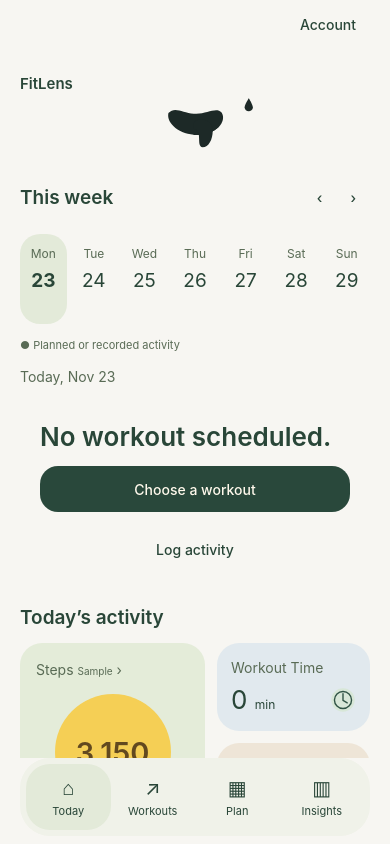
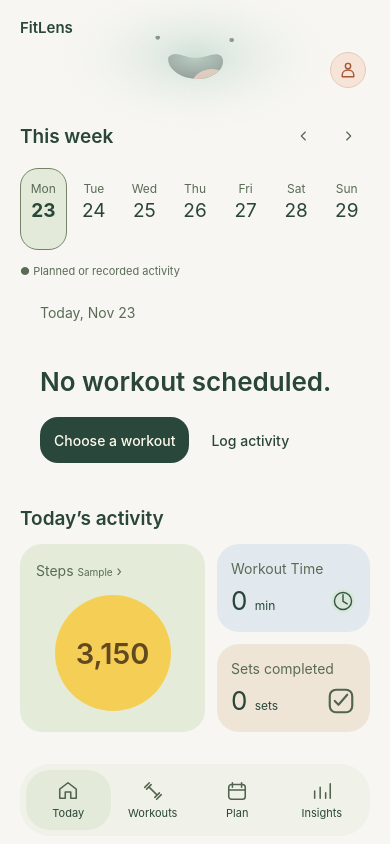
Before and after one commit to NewFace819/FitLens, a React Native app in the folder mobile/: screen / in a window 390 px wide. Built offline with nearby package versions, Linux system fonts and the light colour scheme.

Commit message:
fix: render prototype SVG styles and align native home layout

```diff
--- a/mobile/App.tsx
+++ b/mobile/App.tsx
@@ -10,6 +10,7 @@ import {
   Pressable,
 } from 'react-native';
 import { SafeAreaProvider, SafeAreaView } from 'react-native-safe-area-context';
+import { Icon } from './src/Icon';
 import { HomeScreen } from './src/HomeScreen';
 import { StepsScreen } from './src/StepsScreen';
 import { CameraScreen } from './src/CameraScreen';
@@ -77,20 +78,48 @@ function Content() {
   return (
     <SafeAreaView style={{ flex: 1, backgroundColor: colors.paper }}>
       <StatusBar barStyle="dark-content" />
-      <View style={[s.row, { paddingHorizontal: 20, minHeight: 48 }]}>
-        {stack.length > 1 ? (
+      {route !== 'home' && (
+        <View style={[s.row, { paddingHorizontal: 20, minHeight: 48 }]}>
           <Button quiet label="‹ Back" onPress={back} />
-        ) : (
-          <View />
-        )}
-        <Button quiet label="Account" onPress={() => go('profile')} />
-      </View>
+        </View>
+      )}
+      <Pressable
+        accessibilityRole="button"
+        accessibilityLabel="Open Account"
+        onPress={() => go('profile')}
+        style={{
+          position: 'absolute',
+          top: 48,
+          right: 20,
+          zIndex: 3,
+          width: 44,
+          height: 44,
+          alignItems: 'center',
+          justifyContent: 'center',
+        }}
+      >
+        <View
+          style={{
+            width: 36,
+            height: 36,
+            borderRadius: 18,
+            borderWidth: 1,
+            borderColor: '#e6c9b7',
+            backgroundColor: '#f5e4d7',
+            alignItems: 'center',
+            justifyContent: 'center',
+          }}
+        >
+          <Icon name="profile" size={20} color="#a65536" />
+        </View>
+      </Pressable>
       <KeyboardAvoidingView style={{ flex: 1 }} behavior="height">
         <ScrollView
           key={route}
           keyboardShouldPersistTaps="handled"
           contentContainerStyle={{
-            padding: 20,
+            paddingHorizontal: 20,
+            paddingTop: 12,
             paddingBottom: 32,
             gap: 16,
             width: '100%',
@@ -155,7 +184,7 @@ function Content() {
           padding: 6,
         }}
       >
-        {tabs.map((tab, i) => (
+        {tabs.map(tab => (
           <Pressable
             key={tab}
             accessibilityRole="tab"
@@ -169,15 +198,18 @@ function Content() {
             style={{
               flex: 1,
               alignItems: 'center',
-              paddingVertical: 12,
+              paddingVertical: 10,
               gap: 4,
               borderRadius: 24,
-              backgroundColor: route === tab ? '#e3ead9' : 'transparent',
+              backgroundColor:
+                route === tab ||
+                (route === 'steps' && tab === 'home') ||
+                (route === 'activity' && tab === 'workouts')
+                  ? '#e3ead9'
+                  : 'transparent',
             }}
           >
-            <Text style={{ color: colors.ink, fontSize: 20 }}>
-              {['⌂', '↗', '▦', '▥'][i]}
-            </Text>
+            <Icon name={tab} />
             <Text style={{ fontSize: 11, color: colors.ink }}>
               {routes[tab]}
             </Text>
--- a/mobile/src/HomeScreen.tsx
+++ b/mobile/src/HomeScreen.tsx
@@ -3,6 +3,7 @@ import { View, Text, Pressable } from 'react-native';
 import { SvgXml } from 'react-native-svg';
 import { timeIcon } from './prototypeAssets';
 import { styles as s, colors, Button } from './ui';
+import { Icon } from './Icon';
 import { Mascot } from './mascot';
 import { Entry, today } from './activityModel';
 import { Route } from './routes';
@@ -23,7 +24,7 @@ export function ActivitySection({
 }) {
   const recorded = workouts.filter(w => w.date === today());
   return (
-    <View style={{ flexDirection: 'row', gap: 12, minHeight: 188 }}>
+    <View style={{ flexDirection: 'row', gap: 12, height: 188 }}>
       <Pressable
         accessibilityRole="button"
         onPress={onSteps}
@@ -79,7 +80,7 @@ export function ActivitySection({
                 {value} <Text style={{ fontSize: 12 }}>{unit}</Text>
               </Text>
               {i ? (
-                <Text style={s.heading}>☑</Text>
+                <Icon name="check" size={30} />
               ) : (
                 <SvgXml xml={timeIcon} width={26} height={26} />
               )}
@@ -152,8 +153,22 @@ export function HomeScreen({
               })}
         </Text>
         <View style={{ flexDirection: 'row' }}>
-          <Button quiet label="‹" onPress={() => setDate(shift(date, -7))} />
-          <Button quiet label="›" onPress={() => setDate(shift(date, 7))} />
+          {[-7, 7].map(delta => (
+            <Pressable
+              key={delta}
+              accessibilityRole="button"
+              accessibilityLabel={delta < 0 ? 'Previous week' : 'Next week'}
+              onPress={() => setDate(shift(date, delta))}
+              style={{
+                width: 44,
+                height: 36,
+                alignItems: 'center',
+                justifyContent: 'center',
+              }}
+            >
+              <Icon name={delta < 0 ? 'left' : 'right'} size={16} />
+            </Pressable>
+          ))}
         </View>
       </View>
       <View style={{ flexDirection: 'row', gap: 4 }}>
@@ -170,9 +185,11 @@ export function HomeScreen({
                 flex: 1,
                 paddingVertical: 12,
                 alignItems: 'center',
-                borderRadius: 20,
+                borderRadius: 18,
                 backgroundColor: d === date ? colors.selection : 'transparent',
-                gap: 8,
+                gap: 3,
+                borderWidth: 1,
+                borderColor: d === date ? '#738466' : 'transparent',
               }}
             >
               <Text style={{ color: colors.muted, fontSize: 12 }}>
@@ -200,7 +217,7 @@ export function HomeScreen({
       <Text style={{ color: colors.muted, fontSize: 11 }}>
         ● Planned or recorded activity
       </Text>
-      <View style={s.row}>
+      <View style={[s.row, { minHeight: 40, paddingHorizontal: 20 }]}>
         <Text style={s.body}>
           {isToday ? 'Today, ' : ''}
           {new Date(date + 'T12:00:00').toLocaleDateString('en', {
@@ -260,6 +277,15 @@ export function HomeScreen({
                 </Text>
               </View>
             ))}
+            <View
+              style={{
+                flexDirection: 'row',
+                flexWrap: 'wrap',
+                alignItems: 'center',
+                gap: 8,
+                marginTop: 6,
+              }}
+            >
               <Button
                 label={
                   planned
@@ -271,16 +297,23 @@ export function HomeScreen({
                     : 'Choose a workout'
                 }
                 onPress={() =>
-                go(planned ? 'workouts' : date > today() ? 'plan' : 'workouts')
+                  go(
+                    planned ? 'workouts' : date > today() ? 'plan' : 'workouts',
+                  )
                 }
               />
               {date <= today() && (
-              <Button quiet label="Log activity" onPress={() => onLog(date)} />
+                <Button
+                  quiet
+                  label="Log activity"
+                  onPress={() => onLog(date)}
+                />
               )}
+            </View>
           </>
         )}
       </View>
-      <Text style={s.heading}>Today’s activity</Text>
+      <Text style={[s.heading, { marginTop: 10 }]}>Today’s activity</Text>
       <ActivitySection workouts={workouts} onSteps={() => go('steps')} />
     </View>
   );
--- /dev/null
+++ b/mobile/src/Icon.tsx
@@ -0,0 +1,49 @@
+import React from 'react';
+import Svg, { Path, Circle, Rect } from 'react-native-svg';
+export function Icon({
+  name,
+  size = 22,
+  color = '#52634e',
+}: {
+  name: string;
+  size?: number;
+  color?: string;
+}) {
+  return (
+    <Svg
+      width={size}
+      height={size}
+      viewBox="0 0 24 24"
+      fill="none"
+      stroke={color}
+      strokeWidth={1.7}
+      strokeLinecap="round"
+      strokeLinejoin="round"
+    >
+      {name === 'home' ? (
+        <Path d="m3 10 9-7 9 7v10H15v-7H9v7H3Z" />
+      ) : name === 'workouts' ? (
+        <Path d="m8 8 8 8M5 10l5-5m4 14 5-5M3 8l5-5m8 18 5-5" />
+      ) : name === 'plan' ? (
+        <>
+          <Rect x={3} y={5} width={18} height={16} rx={3} />
+          <Path d="M7 3v5m10-5v5M3 11h18" />
+        </>
+      ) : name === 'insights' ? (
+        <Path d="M4 20V12m6 8V8m6 12v-6m5 6V4" />
+      ) : name === 'profile' ? (
+        <>
+          <Circle cx={12} cy={7.2} r={3.2} />
+          <Path d="M5.1 20v-2.1c0-3.4 2.8-5.8 6.9-5.8s6.9 2.4 6.9 5.8V20Z" />
+        </>
+      ) : name === 'check' ? (
+        <>
+          <Rect x={3} y={3} width={18} height={18} rx={5} />
+          <Path d="m7 12 3 3 7-8" />
+        </>
+      ) : (
+        <Path d={name === 'left' ? 'm14 6-6 6 6 6' : 'm10 6 6 6-6 6'} />
+      )}
+    </Svg>
+  );
+}
--- a/mobile/src/mascot.tsx
+++ b/mobile/src/mascot.tsx
@@ -1,6 +1,12 @@
 import React, { useSyncExternalStore } from 'react';
 import { View } from 'react-native';
-import { SvgXml } from 'react-native-svg';
+import Svg, {
+  Defs,
+  RadialGradient,
+  Stop,
+  Rect,
+  SvgXml,
+} from 'react-native-svg';
 import * as art from './prototypeAssets';
 const moods = {
   happy: art.happy,
@@ -36,6 +42,15 @@ export function Mascot() {
       accessibilityLabel={`FitLens mascot: ${value}`}
       style={{ alignItems: 'center', height: 92 }}
     >
+      <Svg width={280} height={150} style={{ position: 'absolute', top: -30 }}>
+        <Defs>
+          <RadialGradient id="wash">
+            <Stop offset="0" stopColor="#cbded3" stopOpacity={0.9} />
+            <Stop offset="1" stopColor="#f7f6f2" stopOpacity={0} />
+          </RadialGradient>
+        </Defs>
+        <Rect width={280} height={150} fill="url(#wash)" />
+      </Svg>
       <SvgXml xml={moods[value]} width={130} height={86} />
     </View>
   );
```
Also changed, not shown: mobile/src/prototypeAssets.ts (+11 -11 lines). Lines whose indentation alone changed are shown as unchanged.
